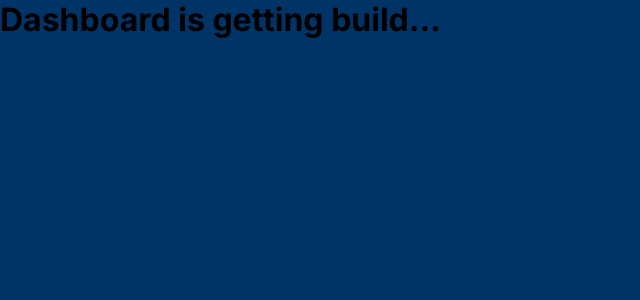
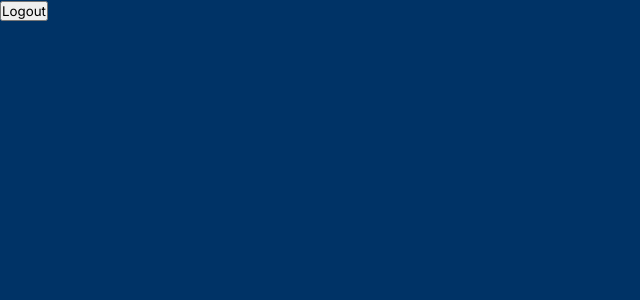
Before and after one commit to PrannavP/BookMyTicket-Frontend, a React (Vite) app: page /dashboard in a window 1280 px wide. Shown: the top 300 px of the page, without its empty margins (0-640 px from the left). Built offline with nearby package versions, Linux system fonts and the light colour scheme.

Commit message:
Login Page Complete

```diff
--- /dev/null
+++ b/src/components/dashboardpageComponent/LogoutButton.jsx
@@ -0,0 +1,16 @@
+const LogoutButton = () => {
+    const handleLogout = () => {
+        localStorage.clear();
+
+        // redirect to login page
+        window.location.href = '/login';
+    };
+
+    return(
+        <>
+            <button onClick={handleLogout}>Logout</button>
+        </>
+    );
+};
+
+export default LogoutButton;
--- /dev/null
+++ b/src/components/registerpageComponent/RegisterForm.jsx
@@ -0,0 +1,13 @@
+// register page component
+
+import axios from "axios";
+
+const RegisterForm = () => {
+    return(
+        <>
+            <h1>Registration Form</h1>
+        </>
+    );
+};
+
+export default RegisterForm;
--- a/src/pages/DashboardPage.jsx
+++ b/src/pages/DashboardPage.jsx
@@ -0,0 +1,9 @@
+import LogoutButton from "../components/dashboardpageComponent/LogoutButton";
+
+const DashboardPage = () => {
+    return(
+        <LogoutButton />
+    );
+};
+
+export default DashboardPage;
--- /dev/null
+++ b/src/pages/RegisterPage.jsx
@@ -0,0 +1,9 @@
+import RegisterForm from "../components/registerpageComponent/RegisterForm";
+
+const RegisterPage = () => {
+    return(
+        <RegisterForm />
+    );
+};
+
+export default RegisterPage;
```
Also changed, not shown: src/App.jsx (+8 -2 lines).
